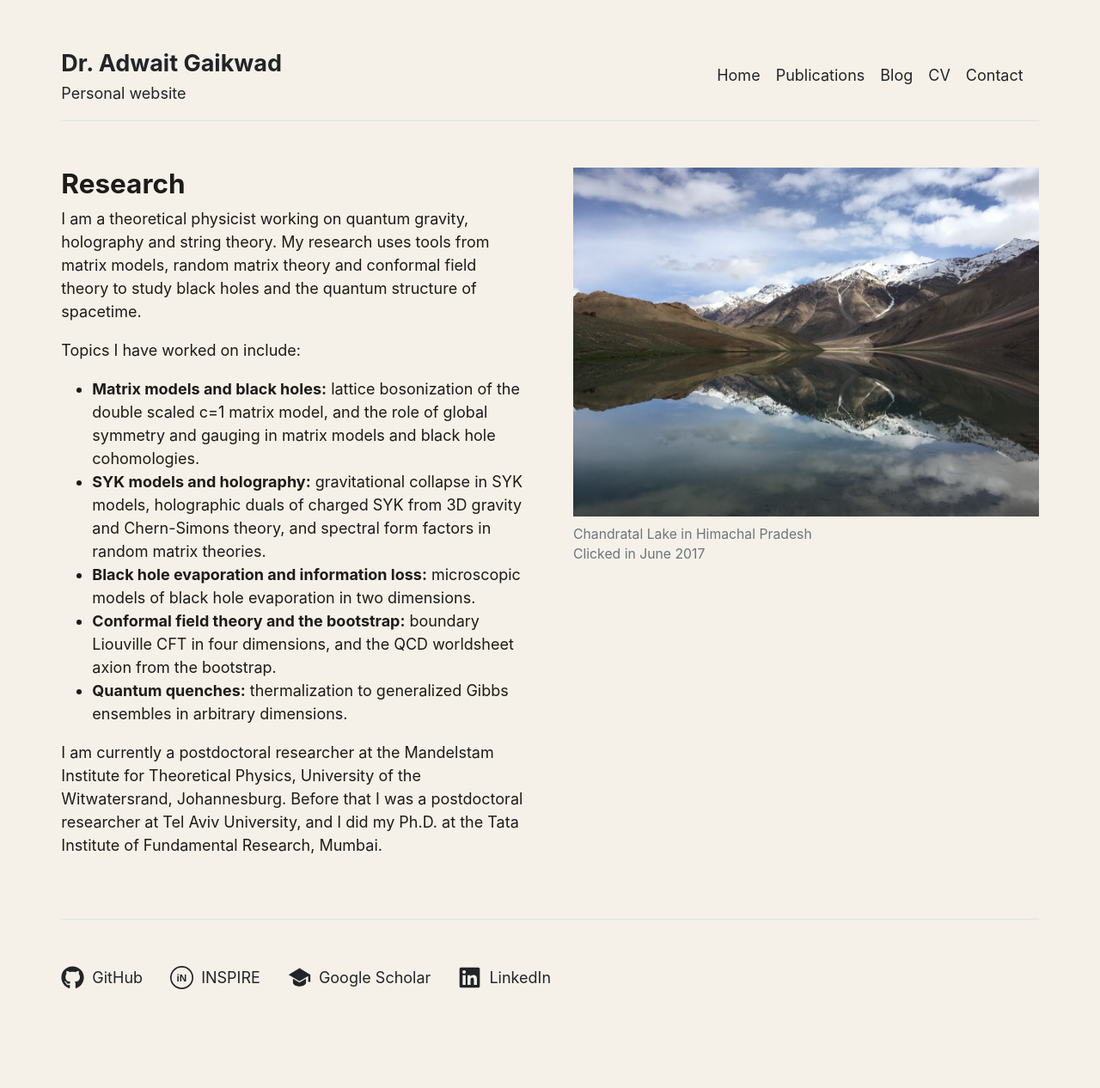
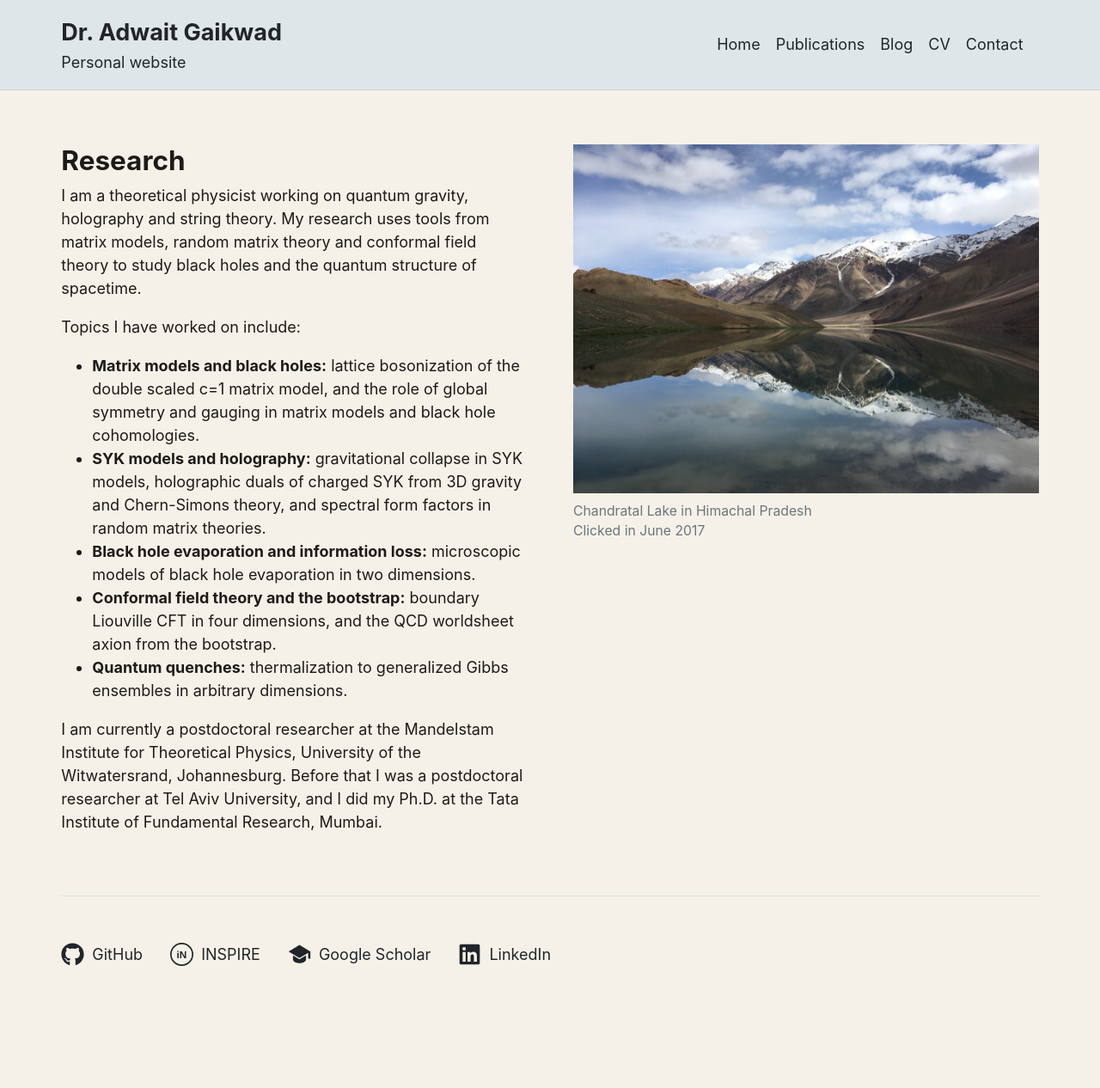
Before and after one commit to AdwaitGa/AdwaitGa.github.io, a Jekyll site: the page built from index.md, in a window 1280 px wide. Shown: the whole page at 86% size. Built offline with Jekyll 4.4.1, drawn with Linux system fonts in a browser that asks for light colours; after the commit the page ends 1239 px from its top, so only the background shows below that.

Commit message:
Add dusty blue header band
Co-Authored-By: Claude Sonnet 5.5 <noreply@anthropic.com>

```diff
--- a/_includes/header.html
+++ b/_includes/header.html
@@ -1,4 +1,4 @@
-<header class="d-flex flex-column flex-md-row align-items-center pb-3 mb-5 border-bottom">
+<header class="d-flex flex-column flex-md-row align-items-center">
   <div>
     <a href="{{ site.github.url }}/" class="d-flex align-items-center text-decoration-none">
       <span class="fs-4 fw-bold">{{ site.title }}</span>
--- a/_layouts/default.html
+++ b/_layouts/default.html
@@ -2,8 +2,12 @@
 <html lang="{{ site.lang | default: "en-US" }}">
   {% include head.html %}
   <body>
-    <div class="col-lg-11 mx-auto p-3 py-md-5">
-      {% include header.html %}
+    <div class="site-header">
+      <div class="col-lg-11 mx-auto px-3 py-3">
+        {% include header.html %}
+      </div>
+    </div>
+    <div class="col-lg-11 mx-auto p-3 pb-md-5">
       {{ content }}
       {% include footer.html %}
     </div>
--- a/_sass/main.scss
+++ b/_sass/main.scss
@@ -16,3 +16,9 @@ body {
 body a {
   color: $linkColor;
 }
+
+.site-header {
+  background-color: #dfe6ea; // dusty blue
+  border-bottom: 1px solid #c9d3d9;
+  margin-bottom: 2.5rem;
+}
```
